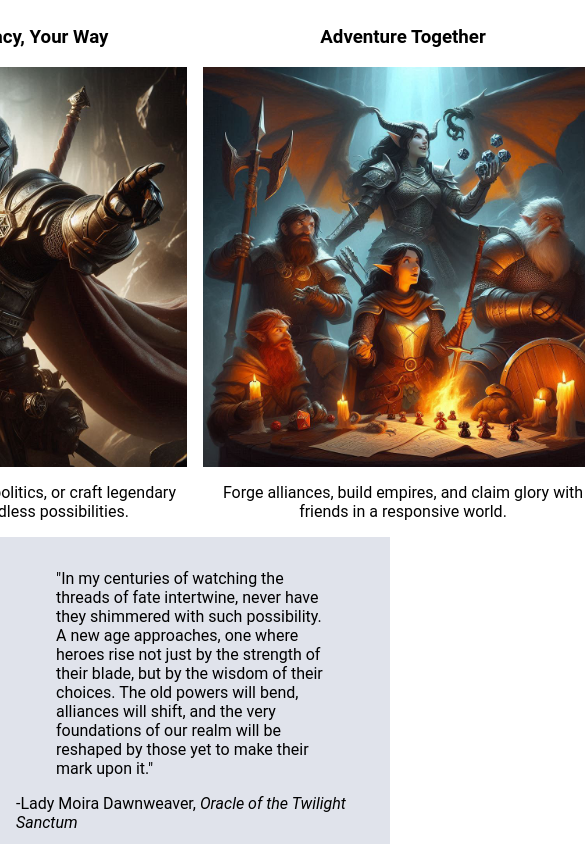
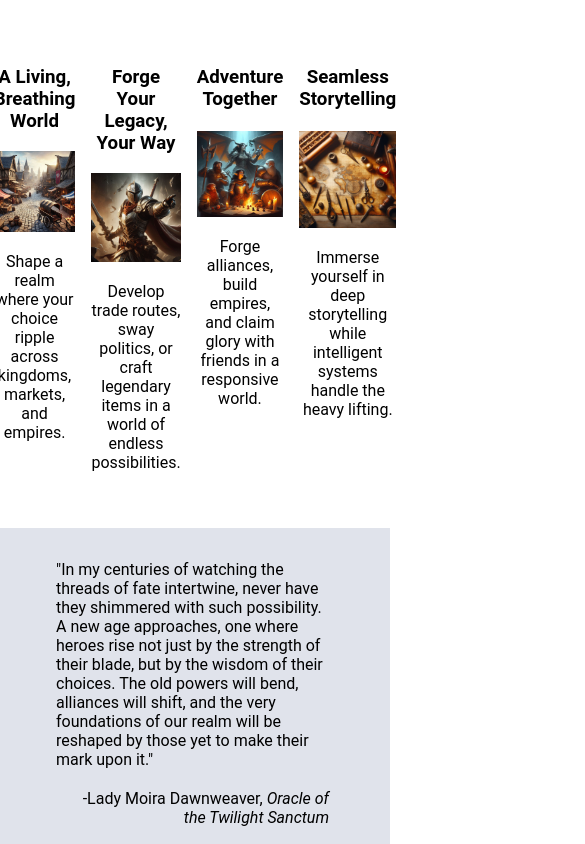
Before and after one commit to Joshua-S-Brown/realmweaver-top, a plain HTML site: page index.html in a window 390 px wide. Shown: the part 820-1664 px from the top of the page, 585 px wide, since content can reach past the window. Drawn offline with Linux system fonts and the light colour scheme.

Commit message:
Apply responsive design to feature banner elements

```diff
--- a/globals.css
+++ b/globals.css
@@ -14,7 +14,7 @@ header,
 footer {
     background-color: #1F2937;
     color: #F9FAF8;
-    padding: 16px;
+    padding: 16px 45px;
 }
 
 header {
@@ -129,25 +129,22 @@ h3 {
     justify-content: center;
     gap: 16px;
     margin: 0;
-    padding: 0;
+    padding: 40px;
 }
 
 
-.feature-item {
-    display: flex;
-    flex-direction: column;
-    justify-content: center;
-    align-items: center;
-    flex: 1;
+
+.feature-item img {
+    max-width: 100%;
 }
 
-
-.feature-banner img {
-    max-width: 400px;
-}
 .feature-item p {
     font-size: 16px;
     text-align: center;
+}
+
+.feature-item h3  {
+    min-height: 46px;
 }
 
 /* Quote Banner */
@@ -157,6 +154,11 @@ h3 {
     padding: 16px;
 }
 
+.right-align {
+    text-align: right;
+    padding: 4px 45px;
+}
+
 /* Call To Action */
 
 .call-to-action {
--- a/index.html
+++ b/index.html
@@ -69,7 +69,7 @@
             <blockquote>
                 <p class="quote">"In my centuries of watching the threads of fate intertwine, never have they shimmered with such possibility. A new age approaches, one where heroes rise not just by the strength of their blade, but by the wisdom of their choices. The old powers will bend, alliances will shift, and the very foundations of our realm will be reshaped by those yet to make their mark upon it."</p>
             </blockquote>
-            <p>-Lady Moira Dawnweaver, <cite>Oracle of the Twilight Sanctum</cite></p>
+            <p class="right-align">-Lady Moira Dawnweaver, <cite>Oracle of the Twilight Sanctum</cite></p>
         </div>
 
         <!-- Call to Action -->
```
